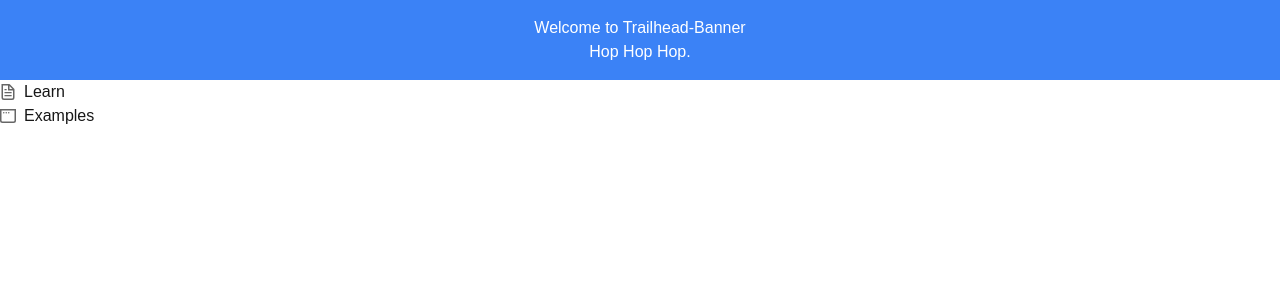
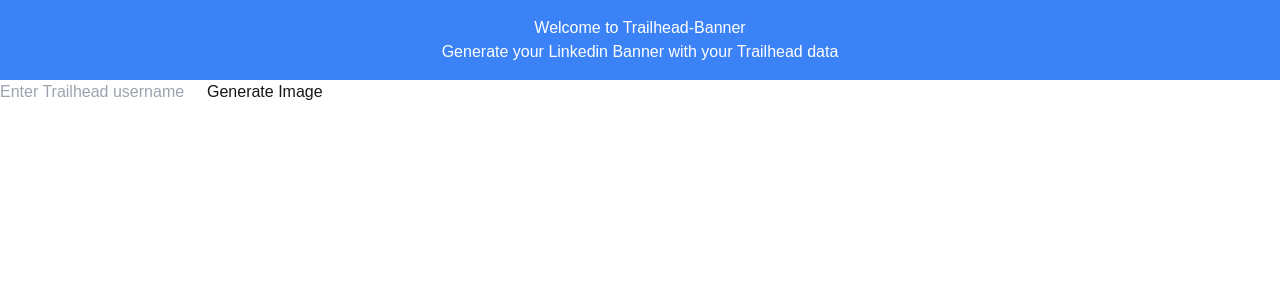
Before and after one commit to nabondance/Trailhead-Banner, a Next.js app: page / in a window 1280 px wide. Shown: the top 300 px of the page. Built offline with nearby package versions, Linux system fonts and the light colour scheme.

Commit message:
Add Trailhead functionality with GraphQL queries and image generation

```diff
--- a/package.json
+++ b/package.json
@@ -11,7 +11,10 @@
   "dependencies": {
     "@vercel/analytics": "^1.4.1",
     "@vercel/speed-insights": "^1.1.0",
+    "axios": "^1.7.9",
+    "canvas": "^2.11.2",
     "next": "15.1.2",
+    "node-fetch": "^3.3.2",
     "react": "^19.0.0",
     "react-dom": "^19.0.0"
   },
--- a/src/app/TrailheadBanner.js
+++ b/src/app/TrailheadBanner.js
@@ -4,7 +4,7 @@
   return (
     <div className="trailhead-banner bg-blue-500 text-white p-4 text-center">
       <h1>Welcome to Trailhead-Banner</h1>
-      <p>Hop Hop Hop.</p>
+      <p>Generate your Linkedin Banner with your Trailhead data</p>
     </div>
   );
 };
--- a/src/app/layout.js
+++ b/src/app/layout.js
@@ -12,8 +12,8 @@
 });
 
 export const metadata = {
-  title: "Create Next App",
-  description: "Generated by create next app",
+  title: "Trailhead Banner",
+  description: "Generated your Linkedin Banner with your Trailhead data",
 };
 
 export default function RootLayout({ children }) {
--- a/src/app/page.js
+++ b/src/app/page.js
@@ -1,51 +1,58 @@
-import React from 'react';
+"use client";
+
+import React, { useState } from 'react';
 import Image from 'next/image';
-import { SpeedInsights } from "@vercel/speed-insights/next"
-import { Analytics } from "@vercel/analytics/react"
+import { SpeedInsights } from "@vercel/speed-insights/next";
+import { Analytics } from "@vercel/analytics/react";
 import TrailheadBanner from './TrailheadBanner';
 
 const Page = () => {
+  const [username, setUsername] = useState('');
+  const [imageUrl, setImageUrl] = useState('');
+  const [rankData, setRankData] = useState(null);
+  const [certificationsData, setCertificationsData] = useState(null);
+
+  const handleImageSubmit = async (e) => {
+    e.preventDefault();
+    const response = await fetch('/api/generate-image', {
+      method: 'POST',
+      headers: {
+        'Content-Type': 'application/json',
+      },
+      body: JSON.stringify({ username }),
+    });
+    const data = await response.json();
+    setRankData(data.rankData);
+    setCertificationsData(data.certificationsData);
+  };
+
   return (
     <div>
-      <TrailheadBanner /> {/* Add the TrailheadBanner component here */}
-      <a
-        className="flex items-center gap-2 hover:underline hover:underline-offset-4"
-        href="https://vercel.com/templates?framework=next.js&utm_source=create-next-app&utm_medium=appdir-template-tw&utm_campaign=create-next-app"
-        target="_blank"
-        rel="noopener noreferrer"
-      >
-        <Image
-          aria-hidden
-          src="/file.svg"
-          alt="File icon"
-          width={16}
-          height={16}
+      <TrailheadBanner />
+      <form onSubmit={handleImageSubmit}>
+        <input
+          type="text"
+          value={username}
+          onChange={(e) => setUsername(e.target.value)}
+          placeholder="Enter Trailhead username"
+          required
         />
-        Learn
-      </a>
-      <a
-        className="flex items-center gap-2 hover:underline hover:underline-offset-4"
-        href="https://vercel.com/templates?framework=next.js&utm_source=create-next-app&utm_medium=appdir-template-tw&utm_campaign=create-next-app"
-        target="_blank"
-        rel="noopener noreferrer"
-      >
-        <Image
-          aria-hidden
-          src="/window.svg"
-          alt="Window icon"
-          width={16}
-          height={16}
-        />
-        Examples
-      </a>
-      <a
-        className="flex items-center gap-2 hover:underline hover:underline-offset-4"
-        href="https://nextjs.org?utm_source=create-next-app&utm_medium=appdir-template-tw&utm_campaign=create-next-app"
-      >
-        {/* Other content */}
-      </a>
-      <SpeedInsights/>
-      <Analytics/>
+        <button type="submit">Generate Image</button>
+      </form>
+      {rankData && (
+        <div>
+          <h2>Rank Data</h2>
+          <pre>{JSON.stringify(rankData, null, 2)}</pre>
+        </div>
+      )}
+      {certificationsData && (
+        <div>
+          <h2>Certifications Data</h2>
+          <pre>{JSON.stringify(certificationsData, null, 2)}</pre>
+        </div>
+      )}
+      <SpeedInsights />
+      <Analytics />
     </div>
   );
 };
--- /dev/null
+++ b/src/graphql/queries/getTrailblazerRank.js
@@ -0,0 +1,38 @@
+const GET_TRAILBLAZER_RANK = `
+  fragment TrailheadRank on TrailheadRank {
+    __typename
+    title
+    requiredPointsSum
+    requiredBadgesCount
+    imageUrl
+  }
+
+  fragment PublicProfile on PublicProfile {
+    __typename
+    trailheadStats {
+      __typename
+      earnedPointsSum
+      earnedBadgesCount
+      completedTrailCount
+      rank {
+        ...TrailheadRank
+      }
+      nextRank {
+        ...TrailheadRank
+      }
+    }
+  }
+
+  query GetTrailblazerRank($slug: String, $hasSlug: Boolean!) {
+    profile(slug: $slug) @include(if: $hasSlug) {
+      ... on PublicProfile {
+        ...PublicProfile
+      }
+      ... on PrivateProfile {
+        __typename
+      }
+    }
+  }
+`;
+
+export default GET_TRAILBLAZER_RANK;
--- /dev/null
+++ b/src/graphql/queries/getUserCertifications.js
@@ -0,0 +1,58 @@
+const GET_USER_CERTIFICATIONS = `
+  query GetUserCertifications($slug: String, $hasSlug: Boolean!) {
+    profile(slug: $slug) @include(if: $hasSlug) {
+      __typename
+      id
+      ... on PublicProfile {
+        credential {
+          messages {
+            __typename
+            body
+            header
+            location
+            image
+            cta {
+              __typename
+              label
+              url
+            }
+            orientation
+          }
+          messagesOnly
+          brands {
+            __typename
+            id
+            name
+            logo
+          }
+          certifications {
+            cta {
+              __typename
+              label
+              url
+            }
+            dateCompleted
+            dateExpired
+            downloadLogoUrl
+            logoUrl
+            infoUrl
+            maintenanceDueDate
+            product
+            publicDescription
+            status {
+              __typename
+              title
+              expired
+              date
+              color
+              order
+            }
+            title
+          }
+        }
+      }
+    }
+  }
+`;
+
+export default GET_USER_CERTIFICATIONS;
--- /dev/null
+++ b/src/pages/api/generate-image.js
@@ -0,0 +1,58 @@
+import axios from 'axios';
+import GET_TRAILBLAZER_RANK from '../../graphql/queries/getTrailblazerRank';
+import GET_USER_CERTIFICATIONS from '../../graphql/queries/getUserCertifications';
+
+export default async function handler(req, res) {
+  if (req.method === 'POST') {
+    const { username } = req.body;
+
+    const graphqlQueries = [
+      {
+        query: GET_TRAILBLAZER_RANK,
+        variables: {
+          slug: username,
+          hasSlug: true,
+        },
+      },
+      {
+        query: GET_USER_CERTIFICATIONS,
+        variables: {
+          slug: username,
+          hasSlug: true,
+        },
+      },
+    ];
+
+    try {
+      const protocol = req.headers['x-forwarded-proto'] || 'http';
+      const host = req.headers.host;
+      const url = `${protocol}://${host}/api/graphql-query`;
+
+      // Perform the GraphQL queries in parallel
+      const [rankResponse, certificationsResponse] = await Promise.all(
+        graphqlQueries.map((graphqlQuery) =>
+          axios.post(url, graphqlQuery, {
+            headers: {
+              'Content-Type': 'application/json',
+            },
+          })
+        )
+      );
+
+      // Extract the data from the responses
+      const rankData = rankResponse.data.data;
+      const certificationsData = certificationsResponse.data.data;
+
+      console.log('Rank Data:', rankData);
+      console.log('Certifications Data:', certificationsData);
+
+      // Send back the combined data
+      res.status(200).json({ rankData, certificationsData });
+    } catch (error) {
+      console.error('Error fetching data:', error.message);
+      res.status(500).json({ error: error.message });
+    }
+  } else {
+    res.status(405).end(); // Method Not Allowed
+  }
+}
--- /dev/null
+++ b/src/pages/api/graphql-query.js
@@ -0,0 +1,29 @@
+import axios from 'axios';
+
+const endpoint = 'https://profile.api.trailhead.com/graphql';
+
+export default async function handler(req, res) {
+  if (req.method === 'POST') {
+    const { query, variables } = req.body;
+
+    try {
+      console.log('GraphQL query:', query);
+      console.log('GraphQL variables:', variables);
+
+      const response = await axios.post(endpoint, { query, variables }, {
+        headers: {
+          'Content-Type': 'application/json',
+        },
+      });
+
+      console.log('GraphQL response:', response.data);
+
+      res.status(200).json(response.data);
+    } catch (error) {
+      console.error('Error in GraphQL query:', error.message);
+      res.status(500).json({ error: error.message });
+    }
+  } else {
+    res.status(405).end(); // Method Not Allowed
+  }
+}
```
Also changed, not shown: src/app/THS_logo.svg (added), 1 other file (tests, documents, lock files or other folders).
